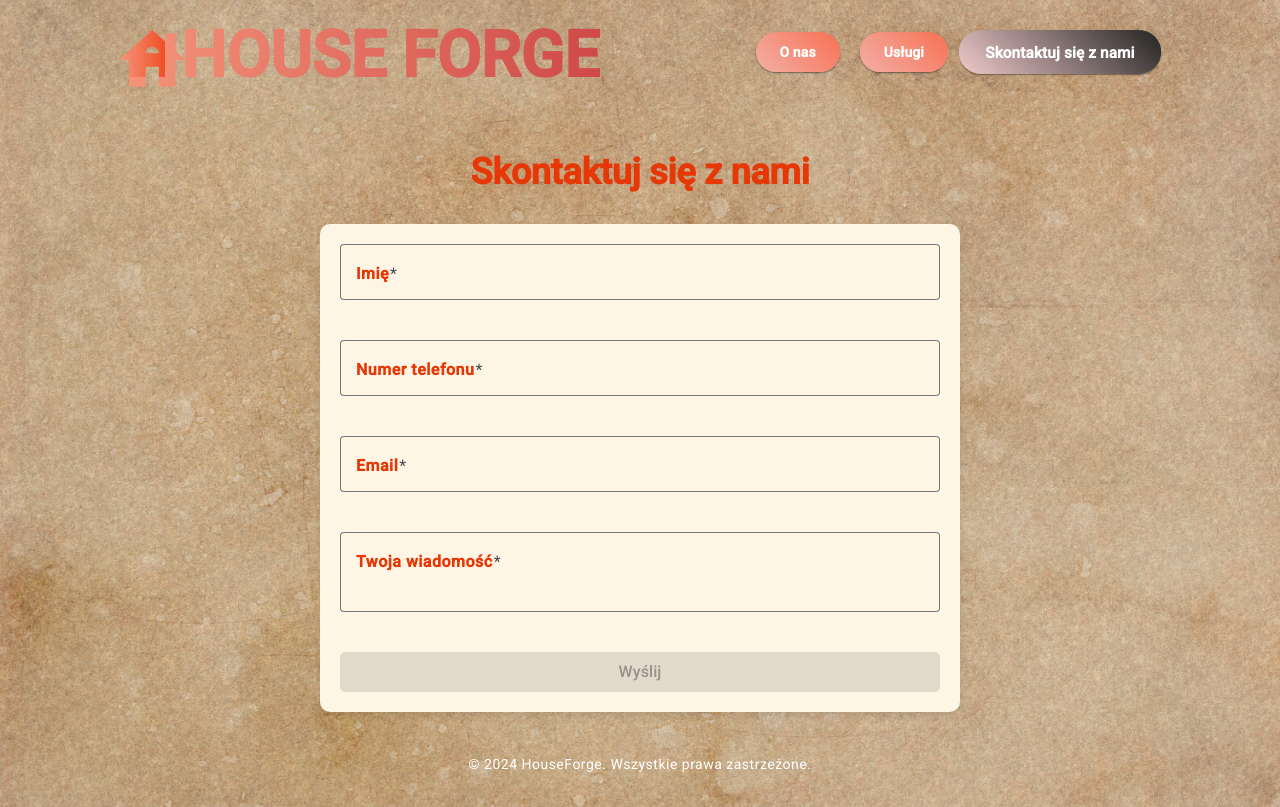
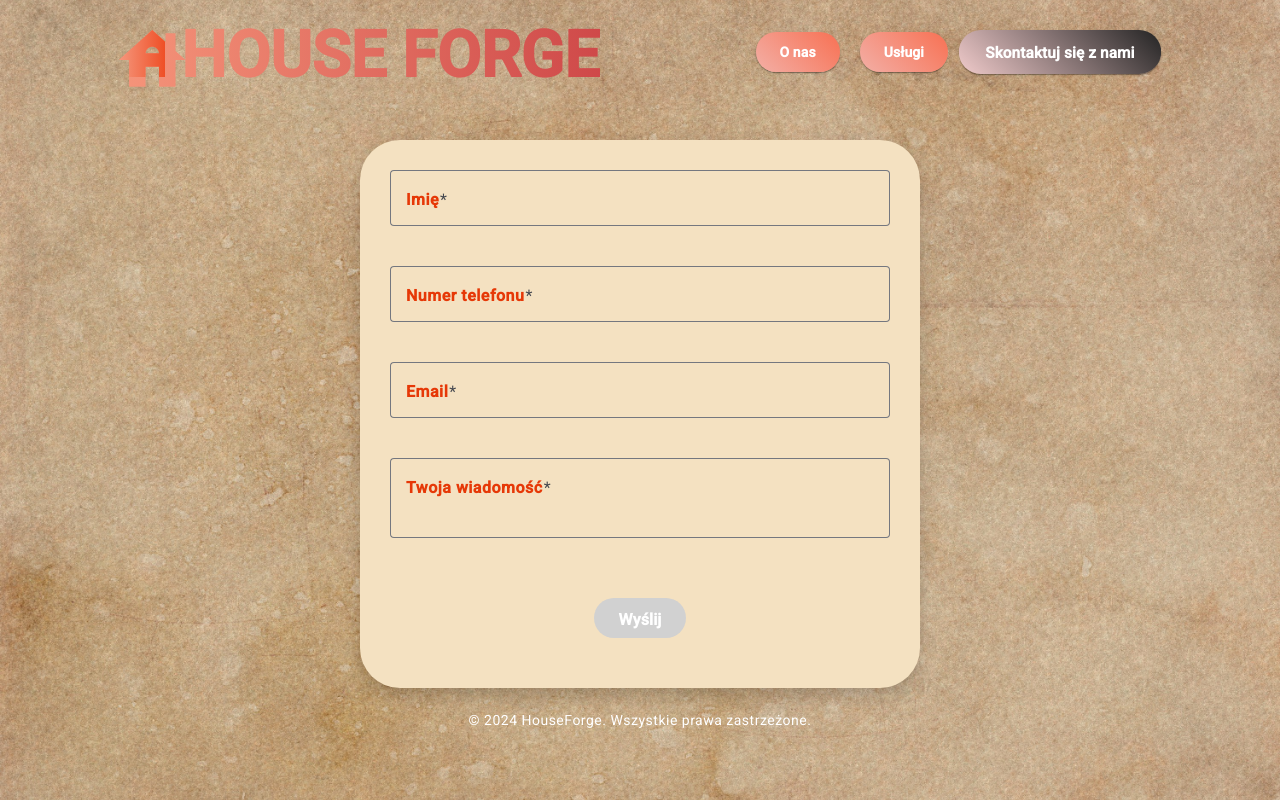
Before and after one commit to PawelJanowicz1/HouseForge-frontend, an Angular app: page /contact in a window 1280 px wide. Built offline with nearby package versions, Linux system fonts and the light colour scheme.

Commit message:
adding new improvements in contact section

```diff
--- a/src/app/contact/send-message-form.component.css
+++ b/src/app/contact/send-message-form.component.css
@@ -1,10 +1,12 @@
 .message-form {
-  max-width: 600px;
-  margin: 20px auto;
-  padding: 20px;
-  background-color: #fff5e5;
-  border-radius: 10px;
-  box-shadow: 0 4px 8px rgba(0, 0, 0, 0.1);
+  max-width: 500px;
+  margin: auto;
+  padding: 30px;
+  background-color: #f4e1c1;
+  border-radius: 40px;
+  box-shadow: 0 8px 20px rgba(0, 0, 0, 0.2);
+  font-family: 'Roboto', sans-serif;
+  animation: fadeIn 1s ease-in;
 }
 
 mat-label {
@@ -23,19 +25,40 @@ input, textarea {
   color: #333;
 }
 
-button {
-  width: 100%;
-  padding: 10px;
-  font-size: 16px;
-  border-radius: 5px;
-  background-color: #e63807;
+button[type="submit"] {
+  display: inline-flex;
+  align-items: center;
+  justify-content: center;
+  margin: 20px auto;
+  padding: 10px 25px;
+  font-size: 1em;
+  font-weight: 600;
+  border-radius: 25px;
+  background-color: #f16d49;
   color: white;
   border: none;
-  transition: background-color 0.3s;
+  transition: background-color 0.3s ease;
+  cursor: pointer;
+  position: relative; /* Added position to help with positioning spinner */
 }
 
-button:hover {
-  background-color: #f16d49;
+button[type="submit"]:hover {
+  background-color: #d9534f;
+}
+
+button[type="submit"]:disabled {
+  background-color: #d1d1d1;
+  cursor: not-allowed;
+}
+
+button[type="submit"] mat-icon {
+  margin-left: 10px;
+  animation: spin 1s linear infinite;
+  visibility: hidden; /* Spinner is hidden by default */
+}
+
+button[type="submit"]:not([disabled]) mat-icon {
+  visibility: visible; /* Spinner becomes visible when button is not disabled */
 }
 
 textarea {
@@ -55,14 +78,37 @@ h1 {
 }
 
 @keyframes fadeIn {
-  0% {
+  from {
     opacity: 0;
   }
-  100% {
+  to {
     opacity: 1;
   }
 }
 
-.message-form {
-  animation: fadeIn 1s ease-in;
+@keyframes spin {
+  0% { transform: rotate(0deg); }
+  100% { transform: rotate(360deg); }
 }
+
+.arrow {
+  position: absolute;
+  max-width: 30%;
+  max-height: 30%;
+  transform: translateY(-60px) translateX(100px) rotate(115deg);
+  opacity: 0;
+  animation: fadeIn 2s forwards;
+}
+
+.arrow-2 {
+  position: absolute;
+  max-width: 30%;
+  max-height: 30%;
+  right: 0;
+  transform: translateY(-60px) translateX(-100px) rotate(-115deg) scaleX(-1);
+}
+
+button[type="submit"] {
+  display: block;
+  margin: 20px auto;
+}
--- a/src/app/contact/send-message-form.component.html
+++ b/src/app/contact/send-message-form.component.html
@@ -1,4 +1,3 @@
-<h1>{{ title }}</h1>
 <form [formGroup]="messageForm" (ngSubmit)="onSubmit()" class="message-form">
   <mat-form-field appearance="outline" class="full-width">
     <mat-label>Imię</mat-label>
@@ -8,7 +7,7 @@
 
   <mat-form-field appearance="outline" class="full-width">
     <mat-label>Numer telefonu</mat-label>
-    <input matInput id="phoneNumber" formControlName="phoneNumber" placeholder="np. 123456789" />
+    <input matInput id="phoneNumber" formControlName="phoneNumber"/>
     <mat-error *ngIf="messageForm.get('phoneNumber')?.invalid">Numer telefonu jest wymagany</mat-error>
   </mat-form-field>
 
@@ -22,8 +21,11 @@
   <mat-form-field appearance="outline" class="full-width">
     <mat-label>Twoja wiadomość</mat-label>
     <textarea matInput id="message" formControlName="message"></textarea>
-    <mat-error *ngIf="messageForm.get('message')?.invalid">Wiadomość jest wymagana</mat-error>
+    <mat-error *ngIf="messageForm.get('message')?.invalid">Conajmniej 5 znaków</mat-error>
   </mat-form-field>
 
-  <button mat-raised-button color="primary" type="submit" [disabled]="messageForm.invalid">Wyślij</button>
+  <button mat-raised-button color="primary" type="submit" [disabled]="messageForm.invalid || isSubmitting">
+    <span *ngIf="!isSubmitting">Wyślij</span>
+    <span *ngIf="isSubmitting">Wysyłanie...</span>
+  </button>
 </form>
--- a/src/app/contact/send-message-form.component.ts
+++ b/src/app/contact/send-message-form.component.ts
@@ -5,6 +5,7 @@ import { CommonModule } from '@angular/common';
 import { MatFormFieldModule } from '@angular/material/form-field';
 import { MatInputModule } from '@angular/material/input';
 import { MatButtonModule } from '@angular/material/button';
+import { MatIconModule } from '@angular/material/icon';
 
 @Component({
   selector: 'app-send-message-form',
@@ -15,31 +16,43 @@ import { MatButtonModule } from '@angular/material/button';
     MatFormFieldModule,
     MatInputModule,
     MatButtonModule,
+    MatIconModule,
   ],
   templateUrl: './send-message-form.component.html',
   styleUrls: ['./send-message-form.component.css']
 })
 export class SendMessageFormComponent {
   messageForm: FormGroup;
-  title: string = 'Skontaktuj się z nami';
+  title: string = 'Skontaktuj się z nami i ustalmy szczegóły';
+  isSubmitting = false;
 
   constructor(private http: HttpClient) {
     this.messageForm = new FormGroup({
-      name: new FormControl('', Validators.required),
-      phoneNumber: new FormControl('', Validators.required),
-      email: new FormControl('', [Validators.required, Validators.email]),
-      message: new FormControl('', Validators.required),
+      name: new FormControl('', [Validators.required, Validators.minLength(3)]),
+      phoneNumber: new FormControl('', [
+        Validators.required,
+        Validators.pattern(/^(?:\+48\s?\d{3}\s?\d{3}\s?\d{3}|\+48\d{9}|\d{9}|\d{3}\s?\d{3}\s?\d{3})$/)
+      ]),
+      email: new FormControl('', [
+        Validators.required,
+        Validators.email
+      ]),
+      message: new FormControl('', [Validators.required, Validators.minLength(5)]),
     });
   }
 
   onSubmit() {
     if (this.messageForm.valid) {
+      this.isSubmitting = true;
       const formData = this.messageForm.value;
+
       this.http.post('http://localhost:8086/send-message', formData)
         .subscribe(response => {
           console.log('Message sent', response);
+          this.isSubmitting = false;
         }, error => {
           console.error('Error sending message', error);
+          this.isSubmitting = false;
         });
     } else {
       console.log('Form is invalid');
```
Also changed, not shown: public/images/arrow-2.png (added).
